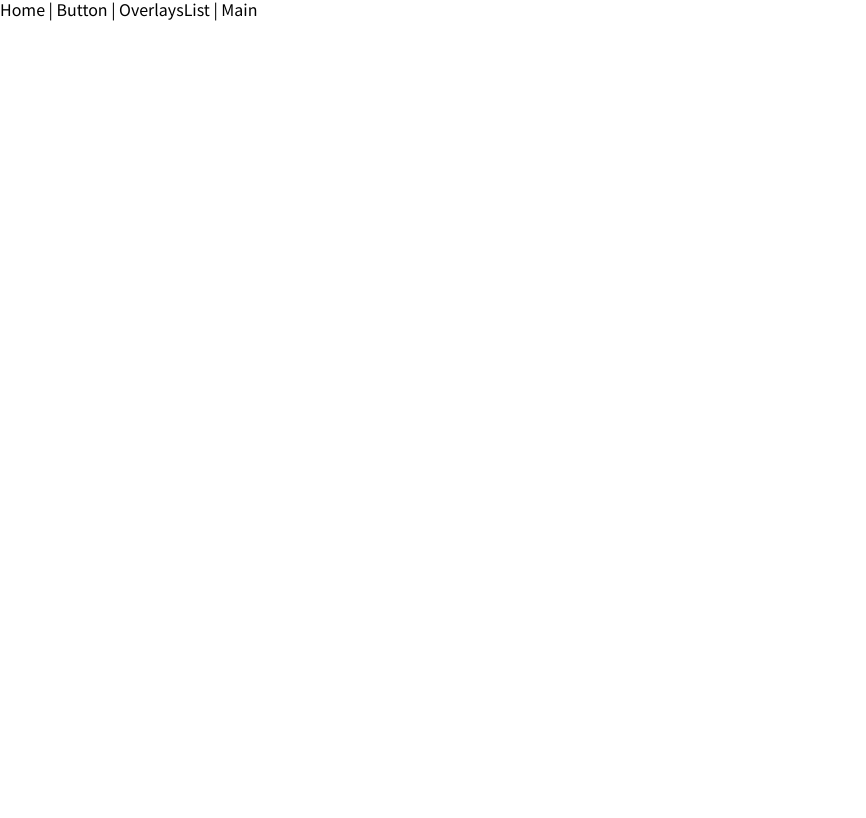
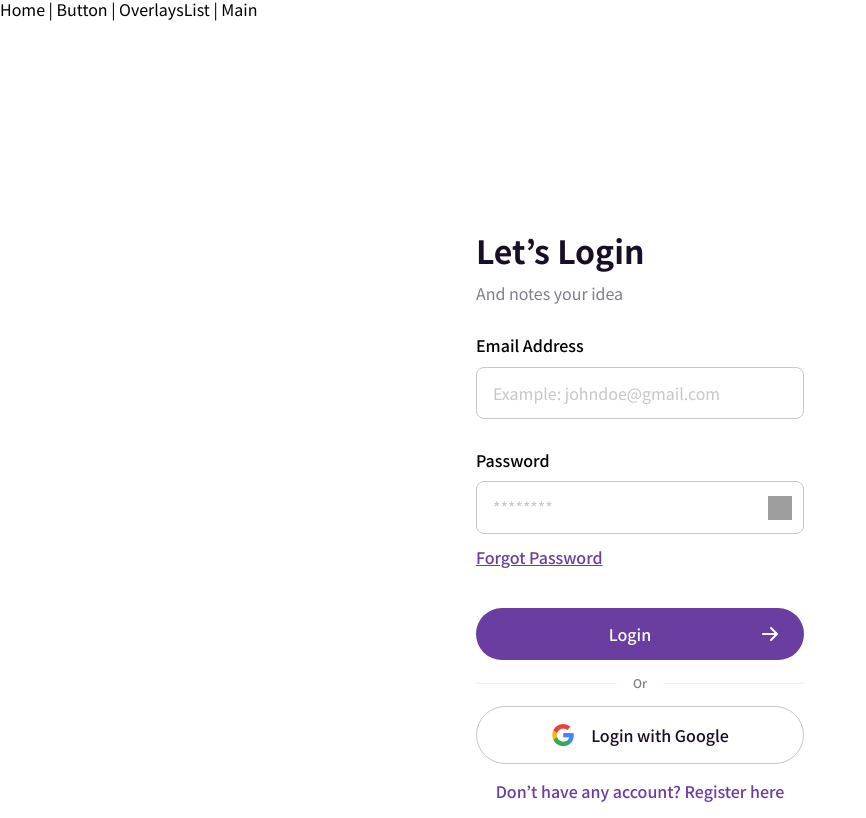
Before and after one commit to the51DT/inside_project, a Vue app: page /main/login in a window 1280 px wide. Shown: the whole page, without its empty margins (0-866 px from the left). Built offline with nearby package versions, Linux system fonts and the light colour scheme; grey boxes are pictures that could not be loaded.

Commit message:
인풋, 로그인 업데이트

```diff
--- a/src/assets/scss/modules/_input-field.scss
+++ b/src/assets/scss/modules/_input-field.scss
@@ -2,8 +2,10 @@
 
 @mixin inputFeild {
   .inputField {
-    width: fit-content;
-    position: relative;
+    width: 100%;
+    &__wrap {
+      position: relative;
+    }
     &__input {
       -webkit-appearance: none;
       -moz-appearance: none;
@@ -14,7 +16,7 @@
       border-radius: rem(8px);
       font-size: rem(16px);
       color: $neutral-dark;
-      width: rem(328px);
+      width: 100%;
       &::placeholder {
         color: $neutral-basegrey;
       }
@@ -77,11 +79,11 @@
       }
     }
     select {
-      width: rem(328px);
+      width: 100%;
       padding-right: rem(50px);
       background-image: url(@/assets/images/icon/select_arrow.svg);
       background-repeat: no-repeat;
-      background-position: 95% 50%;
+      background-position: right rem(16px) top 50%;
       cursor: pointer;
       &[readonly]:focus {
         box-shadow: none;
@@ -89,7 +91,7 @@
     }
     &__text {
       border: none;
-      width: rem(328px);
+      width: 100%;
       padding: rem(16px);
       font-size: rem(16px);
       line-height: rem(22.4px);
@@ -104,10 +106,13 @@
         color: $neutral-basegrey;
       }
       &--side {
-        width: rem(278px);
+        width: calc(100% - rem(34px));
         padding: 0;
         margin-left: rem(12px);
         height: rem(22px);
+        &--sub {
+          width: calc(100% - rem(58px));
+        }
       }
       &.checked {
         text-decoration: line-through;
@@ -148,6 +153,7 @@
       }
     }
     &__search {
+      width: 100%;
       padding: rem(8px);
       background-color: $neutral-lightgrey;
       border: none;
@@ -213,7 +219,7 @@
     &__button {
       position: absolute;
       top: 50%;
-      left: rem(290px);
+      right: rem(12px);
       background: url(@/assets/images/icon/eye.svg) no-repeat;
       width: rem(24px);
       height: rem(24px);
@@ -270,7 +276,7 @@
     }
     &--disabled {
       position: relative;
-      width: fit-content;
+      width: 100%;
       display: block;
       color: $neutral-basegrey;
       .inputField {
--- a/src/assets/scss/modules/_title-area.scss
+++ b/src/assets/scss/modules/_title-area.scss
@@ -12,6 +12,12 @@
       font-size: rem(32px);
       font-weight: 700;
       line-height: rem(32px);
+    }
+    &__sub {
+      color: $neutral-darkgrey;
+      font-size: rem(16px);
+      font-weight: 400;
+      line-height: rem(22.4px);
     }
   }
 }
--- a/src/components/fragments/TitleInput.vue
+++ b/src/components/fragments/TitleInput.vue
@@ -1,5 +1,6 @@
 <template>
   <h3 :class="type === '' ? 'title' : `title--${type}`">{{ title }}</h3>
+  <p :class="type === '' ? 'title__sub' : `title--${type}`">{{ sub }}</p>
 </template>
 
 <script>
@@ -12,7 +13,8 @@ export default {
     type: {
       type: String,
       default: ''
-    }
+    },
+    sub: String
   }
 }
 </script>
--- a/src/components/fragments/inputField.vue
+++ b/src/components/fragments/inputField.vue
@@ -6,146 +6,66 @@
   >
     <!-- 타이틀 -->
     <p v-if="title" class="inputField__title">{{ title }}</p>
+    <div class="inputField__wrap">
       <!-- 셀렉트 -->
-    <select
-      v-if="type === 'select'"
-      :class="
-        warn === false
-          ? 'inputField__input'
-          : 'inputField__input inputField__input--warn'
-      "
-      :id="id"
-      :name="name"
-      :readonly="readonly"
-    >
+      <select v-if=" type === 'select'" :class=" warn === false ? 'inputField__input' : 'inputField__input inputField__input--warn'" :id="id" :name="name" :readonly="readonly">
         <option disabled selected hidden>{{ placeholder }}</option>
-      <option :key="i" v-for="(options, i) in options" :value="options">
-        {{ options }}
-      </option>
+        <option :key="i" v-for="(options, i) in options" :value="options">{{ options }}</option>
       </select>
       <!-- 텍스트에리어 -->
-    <textarea
-      v-else-if="type === 'textarea'"
-      :type="type"
-      class="inputField__text"
-      :id="id"
-      :name="name"
-      :placeholder="placeholder"
-      @input="textareaHegiht"
-      rows="1"
-    ></textarea>
-    <!-- 텍스트에리어 (제목 혹은 설명으로 사용되는 경우) -->
-    <textarea
-      v-else-if="type === 'textareaTitle' || type === 'textareaDes'"
-      :type="type"
-      class="inputField__text"
-      :class="[type === 'textareaTitle' ? 'textarea_tit' : 'textarea_des']"
-      :id="id"
-      :name="name"
-      :placeholder="placeholder"
-      @input="textareaHegiht"
-      :maxlength="[type === 'textareaTitle' ? 20 : 1000]"
-      rows="1"
-    ></textarea>
+      <textarea v-else-if=" type === 'textarea'" :type="type" class="inputField__text" :id="id" :name="name" :placeholder="placeholder" @input="textareaHegiht" rows="1"></textarea>
       <!-- 체크박스 -->
-    <input
-      v-else-if="type === 'checkbox'"
-      :type="type"
+      <input v-else-if=" type === 'checkbox'" :type="type"
         :class="[
-        size === 'small'
-          ? 'inputField__input inputField__input__checkbox inputField__input__checkbox--small'
-          : 'inputField__input inputField__input__checkbox',
+          size === 'small' ? 'inputField__input inputField__input__checkbox inputField__input__checkbox--small' : 'inputField__input inputField__input__checkbox',
           round ? 'inputField__input__checkbox--round' : '',
           color === 'highlight' ? 'inputField__input__checkbox--highlight' : '',
-        sub ? 'inputField__input--sub' : ''
-      ]"
+          sub ? 'inputField__input--sub' : '']"
         :id="id"
         :name="name"
         :readonly="readonly"
         :checked="checked"
-      @change="checkedText"
-    />
+        @change="checkedText">
       <!-- 토글 -->
-    <input
-      v-else-if="type === 'toggle'"
-      type="checkbox"
+      <input v-else-if=" type === 'toggle'" type="checkbox"
         class="inputField__toggle"
         :id="id"
         :name="name"
         :readonly="readonly"
-      :checked="checked"
-    />
+        :checked="checked">
       <!-- 파일 -->
-    <input
-      v-else-if="type === 'file'"
-      :type="type"
-      class="inputField__file"
-      :id="id"
-      :name="name"
-    />
+      <input v-else-if=" type === 'file'" :type="type" class="inputField__file" :id="id" :name="name"/>
       <!-- 서치 -->
-    <input
-      v-else-if="type === 'search'"
-      :type="type"
-      class="inputField__search"
-      :id="id"
-      :name="name"
-      :placeholder="placeholder"
-    />
+      <input v-else-if=" type === 'search'" :type="type" class="inputField__search" :id="id" :name="name" :placeholder="placeholder">
       <!-- 그외 -->
-    <input
-      v-else
-      :type="type"
-      :class="
-        warn === false
-          ? 'inputField__input'
-          : 'inputField__input inputField__input--warn'
-      "
+      <input v-else :type="type" :class="warn === false ? 'inputField__input' : 'inputField__input inputField__input--warn'"
         :id="id"
         :name="name"
         :placeholder="placeholder"
         :readonly="readonly"
-      :checked="checked"
-    />
+        :checked="checked"/>
       <!-- 패스워드 눈 버튼 -->
-    <button
-      v-if="type === 'password'"
-      class="inputField__button"
-      :readonly="readonly"
-      @click="passwordView"
-    ></button>
+      <button v-if="type === 'password'" class="inputField__button" :readonly=readonly @click="passwordView"></button>
       <!-- 체크박스 텍스트에리어 -->
-    <textarea
-      v-if="type === 'checkbox'"
-      :class="
-        checked
-          ? 'inputField__text inputField__text--side checked'
-          : 'inputField__text inputField__text--side'
-      "
-      :id="id + '__text'"
+      <textarea v-if="type === 'checkbox'"
+      :class="[checked ? 'inputField__text inputField__text--side checked' : 'inputField__text inputField__text--side',
+      sub ? 'inputField__text--side--sub' : '']"
+      :id =" id + '__text'"
       :name="name"
       :placeholder="placeholder"
       :value="defaultText"
       @input="textareaHegiht"
       rows="1"
-      :readonly="checked"
-    ></textarea>
+      :readonly="checked"></textarea>
       <!-- 라벨 -->
-    <label
-      :for="id"
+      <label :for="id"
       :class="[
         type === 'file' ? 'inputField__file--label' : '',
         type === 'toggle' ? 'inputField__toggle--label' : '',
-        type === 'toggle' && color === 'highlight'
-          ? 'inputField__toggle--label inputField__toggle--label--highlight'
-          : ''
-      ]"
-    >
-      <span
-        v-if="type === 'toggle'"
-        class="inputField__toggle--label--circle"
-      ></span>
+        type === 'toggle' && color === 'highlight' ? 'inputField__toggle--label inputField__toggle--label--highlight' : '']">
+        <span v-if="type === 'toggle'" class="inputField__toggle--label--circle"></span>
       </label>
+    </div>
     <!-- 캡션 -->
     <p v-if="caption" class="inputField__caption">{{ caption }}</p>
   </div>
@@ -174,7 +94,7 @@ export default {
     options: {
       type: Array,
       default: () => {
-        return ['r', 'd']
+        return ['']
       }
     }
   },
--- a/src/views/main/LoginView.vue
+++ b/src/views/main/LoginView.vue
@@ -1,8 +1,105 @@
 <template>
-  <div></div>
+  <div class="login__wrap">
+    <TitleInput title="Let’s Login" sub="And notes your idea"></TitleInput>
+    <div class="login__input">
+      <inputField
+        type="email"
+        title="Email Address"
+        id="email"
+        name="email"
+        placeholder="Example: johndoe@gmail.com"
+      ></inputField>
+      <inputField
+        type="password"
+        title="Password"
+        id="password"
+        name="password"
+        placeholder="********"
+      ></inputField>
+      <ButtonCmp
+        bgBtn="base"
+        btnSize="large"
+        btnTxt="Forgot Password"
+        :btnType="false"
+      />
+    </div>
+    <div class="login__button">
+      <ButtonCmp
+        bgBtn="base"
+        btnSize="large"
+        icon2
+        iconPosition
+        btnTxt="Login"
+      />
+      <div class="login__button__line">Or</div>
+      <ButtonCmp
+        bdBtn="google"
+        btnSize="large"
+        icon
+        btnTxt="Login with Google"
+        @click="onClickGoogle()"
+      />
+      <ButtonCmp
+        bdBtn="base"
+        btnSize="large"
+        btnTxt="Don’t have any account? Register here"
+        :btnType="false"
+      />
+    </div>
+  </div>
 </template>
 
 <script>
 export default {}
 </script>
-<style lang="scss"></style>
+
+<style lang="scss">
+  .login {
+    &__wrap {
+      display: flex;
+      flex-direction: column;
+      justify-content: end;
+      margin: 0 auto;
+      padding: rem(16px);
+      width: rem(360px);
+      height: 100vh;
+    }
+    &__input {
+      margin-top: rem(32px);
+      & .btn {
+        display: block;
+        margin-top: rem(12px);
+      }
+    }
+    &__button {
+      display: flex;
+      flex-direction: column;
+      align-items: center;
+      gap: rem(16px);
+      margin-top: rem(40px);
+      &__line {
+        position: relative;
+        font-size: rem(12px);
+        font-weight: 500;
+        color: $neutral-darkgrey;
+        width: 100%;
+        text-align: center;
+        &::before,
+        &::after {
+          content: '';
+          display: block;
+          position: absolute;
+          top: 50%;
+          width: rem(141px);
+          border-top: solid rem(1px) $neutral-lightgrey;
+        }
+        &::before {
+          left: 0;
+        }
+        &::after {
+          right: 0;
+        }
+      }
+    }
+  }
+</style>
```
Lines whose indentation alone changed are shown as unchanged.
